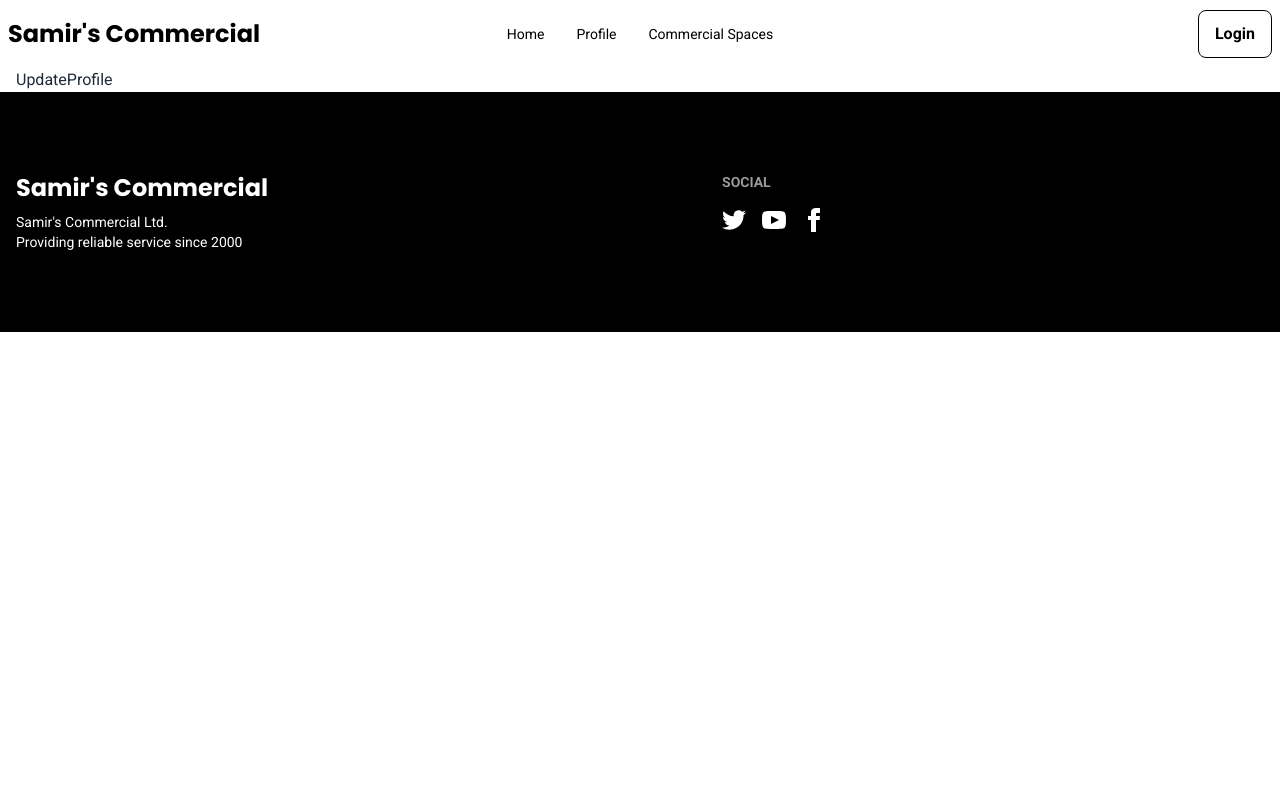
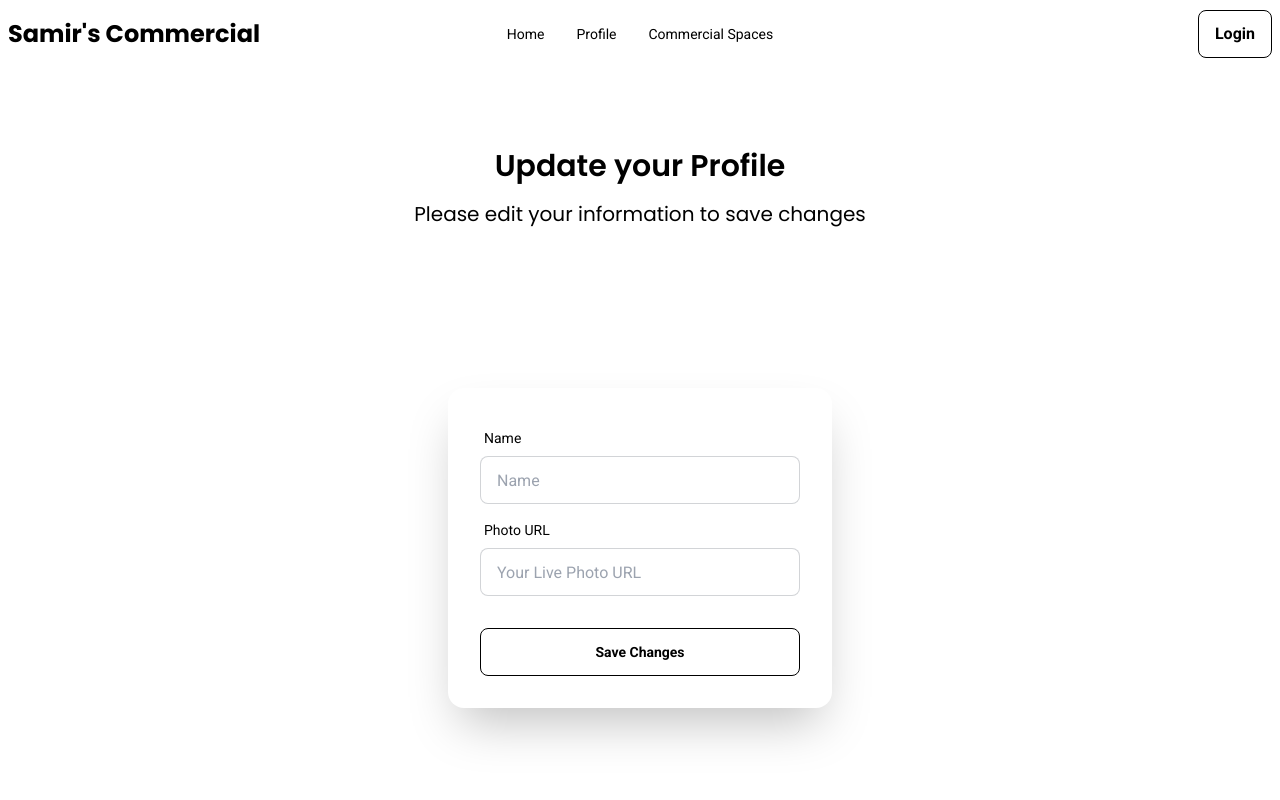
Before and after one commit to Allsamir/Samir-s-Commercial, a React (Vite) app: page /update-profile in a window 1280 px wide. Shown: the top 800 px of the page. Built offline with nearby package versions, Linux system fonts and the light colour scheme; no server answers.

Commit message:
update profile funcionality done

```diff
--- a/src/Pages/UpdateProfile.jsx
+++ b/src/Pages/UpdateProfile.jsx
@@ -1,7 +1,66 @@
+import { useContext } from "react";
+import { useForm } from "react-hook-form"
+import { AuthContext } from "../provider/AuthProvider";
+import { updateProfile } from "firebase/auth";
+import { auth } from "../config/firebase.config";
+import { ToastContainer, toast } from 'react-toastify';
+import 'react-toastify/dist/ReactToastify.css';
 
 const UpdateProfile = () => {
+
+  const {user} = useContext(AuthContext);
+  const {register, handleSubmit} = useForm();
+
+  const onSubmit = (data) => {
+    const {name, photoURL} = data;
+    updateProfile(auth.currentUser, {
+       displayName: name, photoURL: photoURL
+     }).then(() => {
+       showToastMessage();
+     }).catch((error) => {
+       console.error(error);
+       showToastMessage2(error.message)
+     });
+  }
+
+    const showToastMessage = () => {
+    toast.success("Successfully Profile Updated!", {
+      position: "top-right",
+    });
+  };
+  const showToastMessage2 = (errorMessage) => {
+    toast.error(errorMessage || "Registation failed!", {
+      position: "top-right",
+    });
+  };
+
   return (
-    <div>UpdateProfile</div>
+    <>
+  <h1 className="text-black text-3xl font-popins text-center font-semibold mt-20 ">Update your Profile</h1>
+  <p className="text-center text-black font-popins pt-4 text-xl">Please edit your information to save changes</p>
+  <div className="hero min-h-screen bg-white">
+    <div className="card shrink-0 w-full max-w-sm shadow-2xl bg-white mt-[-10rem] text-black">
+      <form className="card-body" onSubmit={handleSubmit(onSubmit)}>
+        <div className="form-control">
+          <label className="label">
+            <span className="label-text text-black">Name</span>
+          </label>
+          <input type="text" defaultValue={user?.displayName || ""} placeholder="Name" className="input input-bordered bg-white" required {...register("name")}/>
+        </div>
+        <div className="form-control">
+          <label className="label">
+            <span className="label-text text-black">Photo URL</span>
+          </label>
+          <input type="text" defaultValue={user?.photoURL || ""} placeholder="Your Live Photo URL" className="input input-bordered bg-white" required {...register("photoURL")}/>
+        </div>
+        <div className="form-control mt-6">
+          <button className="btn btn-outline text-black">Save Changes</button>
+        </div>
+      </form>
+    </div>
+  </div>
+  <ToastContainer />
+</>
   )
 }
 
```
